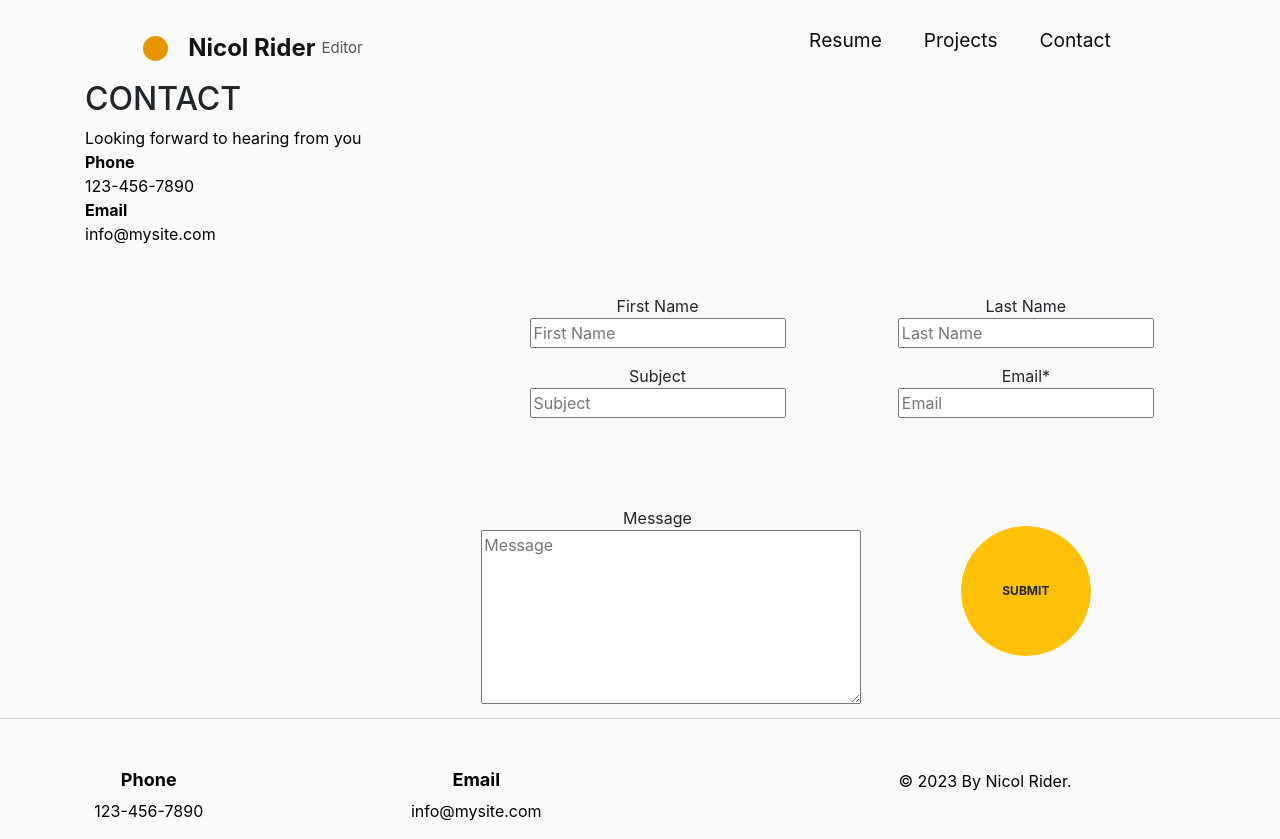
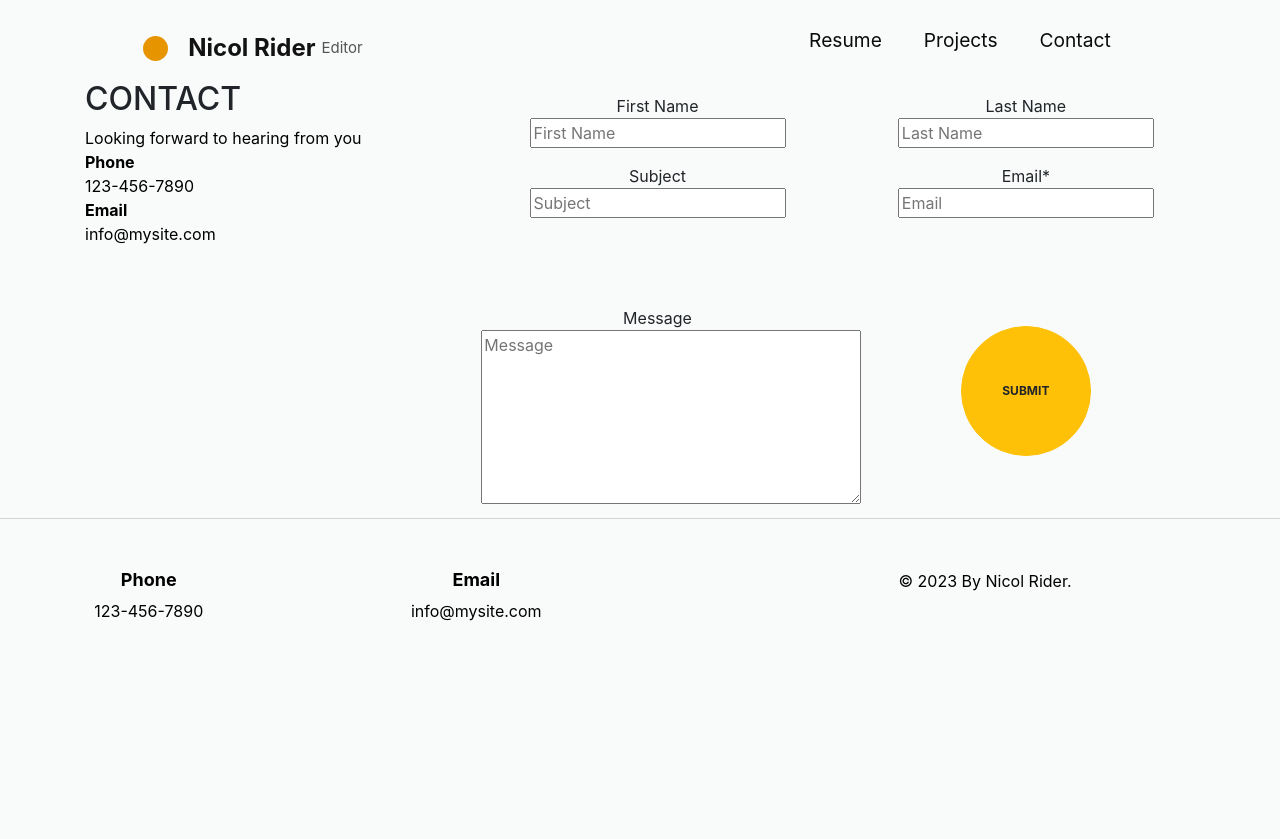
Before and after one commit to trirahul/RSVI2021, a React (Create React App) app: page / in a window 1280 px wide. Both pictures are taken after a click on the element "Contact". After the commit the page ends 800 px from the top, so only its background shows below. Built offline with nearby package versions, Linux system fonts and the light colour scheme.

Commit message:
Update Contact.css

```diff
--- a/src/components/Pages/Contact.css
+++ b/src/components/Pages/Contact.css
@@ -11,3 +11,7 @@
     position: relative;
     top: 20px;
 }
+.form-pos {
+	position: relative;
+	margin-top: -200px;
+}
```
